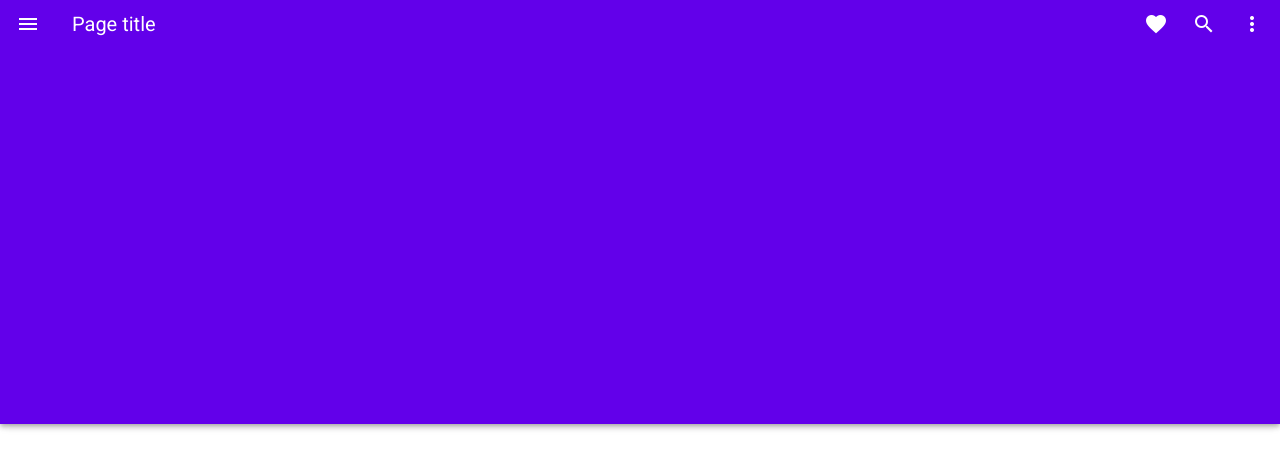
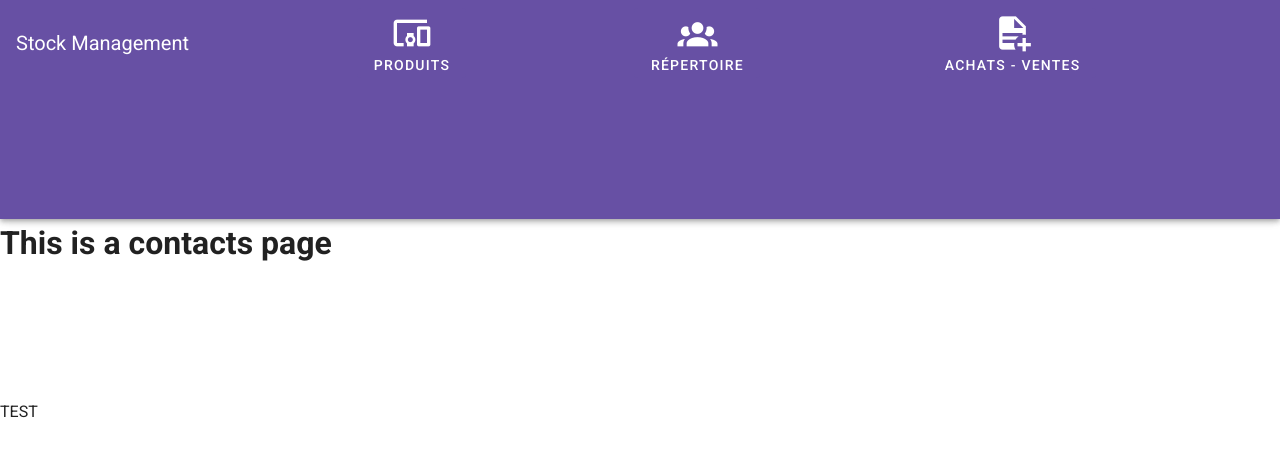
Before and after one commit to adrienbgcz/web-stock-management, a Vue app: page /contacts in a window 1280 px wide. Shown: the top 468 px of the page. Built offline with nearby package versions, Linux system fonts and the light colour scheme.

Commit message:
:construction: products page

```diff
--- a/package.json
+++ b/package.json
@@ -9,6 +9,7 @@
   },
   "dependencies": {
     "@mdi/font": "^6.5.95",
+    "axios": "^1.3.4",
     "vue": "^2.6.11",
     "vue-router": "^3.2.0",
     "vuetify": "^2.6.14",
--- a/src/App.vue
+++ b/src/App.vue
@@ -1,62 +1,63 @@
 <template>
   <v-app>
-<!--    <v-app-bar app color="primary" dark>
-      <div class="d-flex align-center">
-        <v-img alt="Vuetify Logo" class="shrink mr-2" contain
-               src=https://upload.wikimedia.org/wikipedia/commons/9/98/International_Pok%C3%A9mon_logo.svg
-               transition="scale-transition" width="100" />
-      </div>
-    </v-app-bar>-->
-
     <v-app-bar
-        color="deep-purple accent-4"
+        color="#6750A4"
         dense
         dark
+        class="pt-2 pb-2"
+        height="auto"
+
     >
-      <v-app-bar-nav-icon></v-app-bar-nav-icon>
 
-      <v-toolbar-title>Page title</v-toolbar-title>
+
+      <v-toolbar-title>Stock Management</v-toolbar-title>
 
       <v-spacer></v-spacer>
 
-      <v-btn icon>
-        <v-icon>mdi-heart</v-icon>
-      </v-btn>
+      <router-link to="/">
+        <v-btn color="#6750A4">
+          <div>
+            <v-icon x-large>mdi-devices</v-icon>
+            <div class="mt-1">Produits</div>
+          </div>
+        </v-btn>
+      </router-link>
 
-      <v-btn icon>
-        <v-icon>mdi-magnify</v-icon>
-      </v-btn>
+      <v-spacer></v-spacer>
 
-      <v-menu
-          left
-          bottom
-      >
-        <template v-slot:activator="{ on, attrs }">
-          <v-btn
-              icon
-              v-bind="attrs"
-              v-on="on"
-          >
-            <v-icon>mdi-dots-vertical</v-icon>
-          </v-btn>
-        </template>
 
-        <v-list>
-          <v-list-item
-              v-for="n in 5"
-              :key="n"
-              @click="() => {}"
-          >
-            <v-list-item-title>Option {{ n }}</v-list-item-title>
-          </v-list-item>
-        </v-list>
-      </v-menu>
+      <router-link to="/contacts">
+        <v-btn color="#6750A4">
+          <div>
+            <v-icon x-large>mdi-account-group</v-icon>
+            <div class="mt-1">Répertoire</div>
+          </div>
+        </v-btn>
+      </router-link>
+
+      <v-spacer></v-spacer>
+
+
+      <router-link to="/buy-or-sale">
+        <v-btn color="#6750A4">
+          <div>
+            <v-icon x-large>mdi-file-document-plus</v-icon>
+            <div class="mt-1">Achats - Ventes</div>
+          </div>
+        </v-btn>
+      </router-link>
+
+      <v-spacer></v-spacer>
     </v-app-bar>
 
     <v-main>
-      <router-view />
+      <router-view/>
     </v-main>
+
+    <div style="height: 400px">TEST</div>
   </v-app>
+
+
 </template>
 
 <script>
@@ -68,3 +69,24 @@ export default {
   }),
 };
 </script>
+<style scoped>
+.v-toolbar__content, .v-toolbar__extension {
+  margin-top: 15px;
+}
+
+.v-btn--is-elevated {
+  box-shadow: none;
+}
+
+.v-btn:not(.v-btn--round).v-size--default {
+  height: 70px;
+}
+</style>
+
+
+<style>
+
+.v-application--wrap {
+  min-height: 0;
+}
+</style>
--- /dev/null
+++ b/src/constants.js
@@ -0,0 +1,3 @@
+export default {
+    BASE_URL : "http://localhost:3000"
+}
--- a/src/router/index.js
+++ b/src/router/index.js
@@ -1,23 +1,27 @@
 import Vue from 'vue'
 import VueRouter from 'vue-router'
-import Home from '../views/Home.vue'
+import Products from '../views/Products.vue'
 
 Vue.use(VueRouter)
 
 const routes = [
   {
     path: '/',
-    name: 'Home',
-    component: Home
+    name: 'Products',
+    component: Products
   },
   {
-    path: '/about',
-    name: 'About',
-    // route level code-splitting
-    // this generates a separate chunk (about.[hash].js) for this route
-    // which is lazy-loaded when the route is visited.
+    path: '/contacts',
+    name: 'Contacts',
     component: function () {
-      return import(/* webpackChunkName: "about" */ '../views/About.vue')
+      return import('../views/Contacts.vue')
+    }
+  },
+  {
+    path: '/buy-or-sale',
+    name: 'CreateBuyOrSale',
+    component: function () {
+      return import('../views/CreateBuyOrSale.vue')
     }
   }
 ]
--- a/src/views/About.vue
+++ b/src/views/Contacts.vue
@@ -1,5 +1,5 @@
 <template>
   <div class="about">
-    <h1>This is an about page</h1>
+    <h1>This is a contacts page</h1>
   </div>
 </template>
--- /dev/null
+++ b/src/views/CreateBuyOrSale.vue
@@ -0,0 +1,5 @@
+<template>
+  <div class="about">
+    <h1>This is an Buy or Sale page</h1>
+  </div>
+</template>
--- a/src/views/Home.vue
+++ /dev/null
@@ -1,18 +0,0 @@
-<template>
-  <div class="home">
-    <img alt="Vue logo" src="../assets/logo.png">
-    <HelloWorld msg="Welcome to Your Vue.js App"/>
-  </div>
-</template>
-
-<script>
-// @ is an alias to /src
-import HelloWorld from '@/components/HelloWorld.vue'
-
-export default {
-  name: 'Home',
-  components: {
-    HelloWorld
-  }
-}
-</script>
--- /dev/null
+++ b/src/views/Products.vue
@@ -0,0 +1,28 @@
+<template>
+  <div class="home">
+    <img alt="Vue logo" src="../assets/logo.png">
+  </div>
+</template>
+
+<script>
+import Products from '../views/Products'
+import Axios from 'axios'
+import Constants from '../constants'
+
+export default {
+  name: 'Home',
+  components: {
+    Products
+  },
+  methods: {
+
+
+  },
+  async mounted() {
+    console.log('ici')
+    const productInstance = Axios.create({baseURL: Constants.BASE_URL})
+    const {data} = await productInstance.get("/devices")
+    console.log(data)
+  }
+}
+</script>
```
Also changed, not shown: 1 other file (tests, documents, lock files or other folders).
